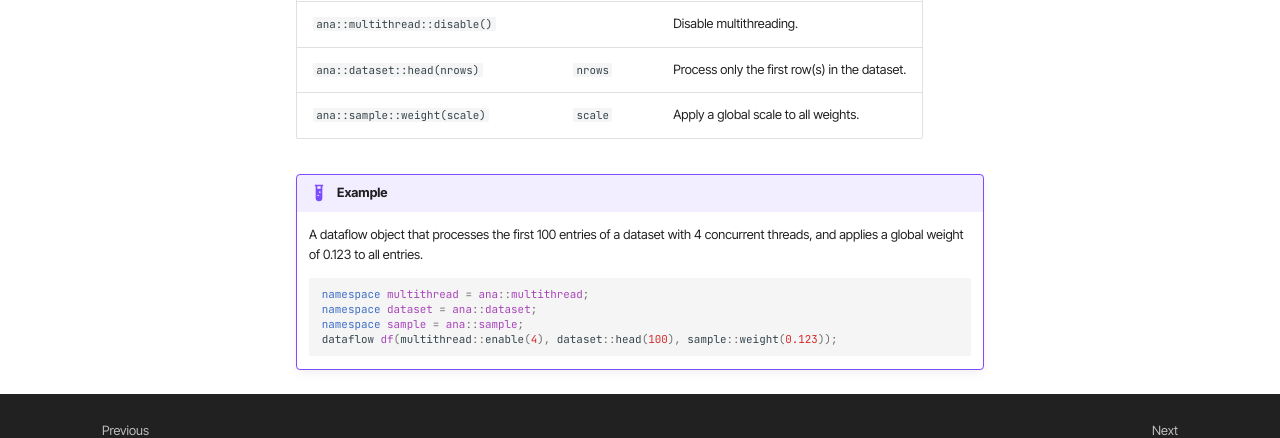
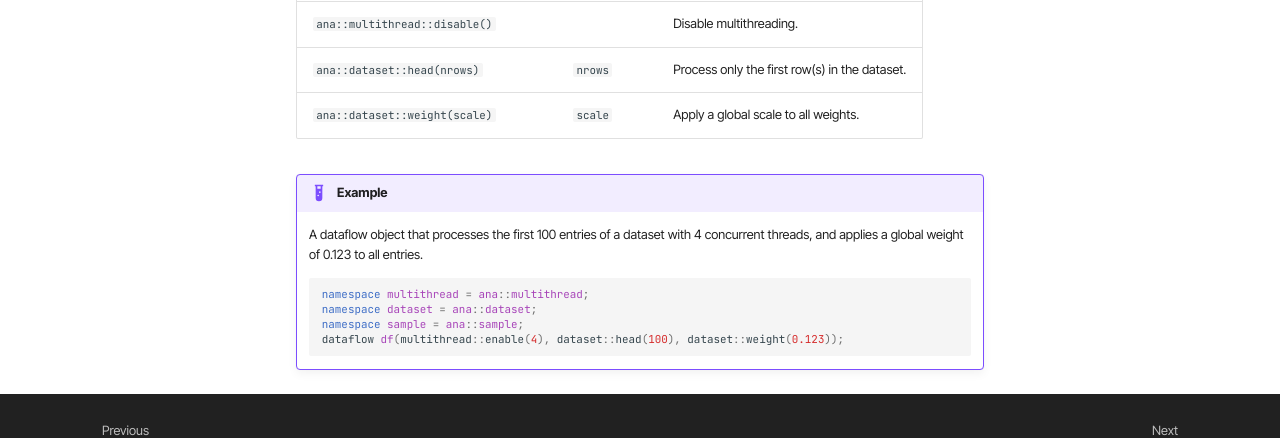
Before and after one commit to taehyounpark/queryosity, an MkDocs documentation site: the page built from docs/features/dataflow/dataflow.md, in a window 1280 px wide and 1031 px high. Shown: the part 501-939 px from the top of the window. Built offline with MkDocs 1.6.1 and Material for MkDocs 9.7.7, drawn with Linux system fonts in a browser that asks for light colours; comment, search, counter and statistics services are not loaded.

Commit message:
Rename things

````diff
--- a/docs/features/dataflow/dataflow.md
+++ b/docs/features/dataflow/dataflow.md
@@ -13,7 +13,7 @@ There are several "keyword" arguments (can be provided in any order) available t
 | `ana::multithread::enable(nthreads)` | `nthreads` | Enable multithreading. |
 | `ana::multithread::disable()` | | Disable multithreading. |
 | `ana::dataset::head(nrows)` | `nrows` | Process only the first row(s) in the dataset. |
-| `ana::sample::weight(scale)` | `scale` | Apply a global scale to all weights. |
+| `ana::dataset::weight(scale)` | `scale` | Apply a global scale to all weights. |
 
 !!! example
 
@@ -23,5 +23,5 @@ There are several "keyword" arguments (can be provided in any order) available t
     namespace multithread = ana::multithread;
     namespace dataset = ana::dataset;
     namespace sample = ana::sample;
-    dataflow df(multithread::enable(4), dataset::head(100), sample::weight(0.123));
+    dataflow df(multithread::enable(4), dataset::head(100), dataset::weight(0.123));
     ```
````
Also changed, not shown: 20 other files.
